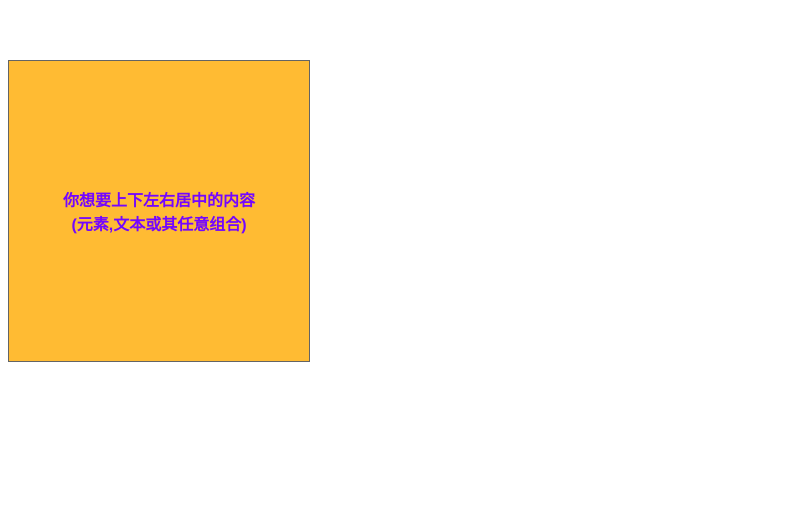
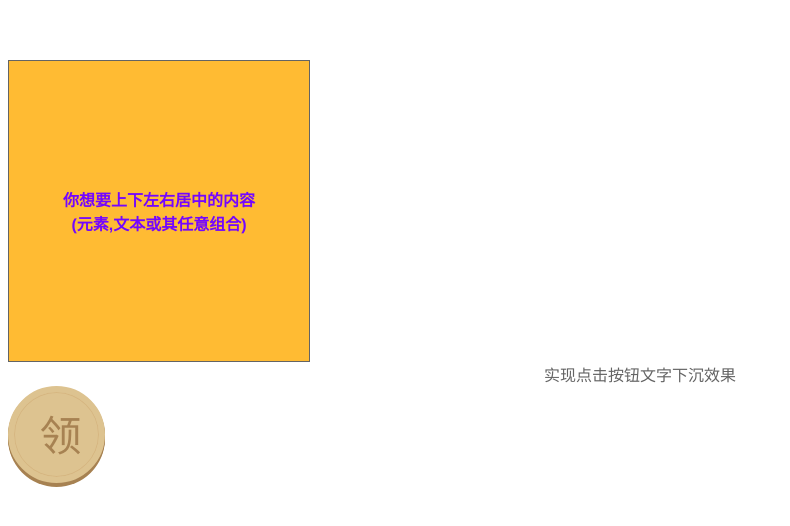
Before and after one commit to iwalking11/VueViews, a Vue app: page /#/writing-mode-center-box in a window 1280 px wide. Shown: the top 526 px of the page, without its empty margins (0-790 px from the left). Built offline with nearby package versions, Linux system fonts and the light colour scheme.

Commit message:
writing-mode实现点击按钮文字下沉效果

```diff
--- a/src/views/WritingModeCenterBox.vue
+++ b/src/views/WritingModeCenterBox.vue
@@ -3,19 +3,26 @@
 * Created by iwalk on 2018/12/13.
 */
 <template>
-  <div class="container">
-    <div class="wrap">
-      <div class="content">你想要上下左右居中的内容</div>
-      <div class="content">(元素,文本或其任意组合)</div>
+  <div>
+
+    <div class="container">
+      <div class="wrap">
+        <div class="content">你想要上下左右居中的内容</div>
+        <div class="content">(元素,文本或其任意组合)</div>
+      </div>
     </div>
+
+    <div>实现点击按钮文字下沉效果</div>
+    <a class="btn vertical-mode">领</a>
+
   </div>
+
 </template>
 
 <script>
   export default {
     data () {
-      return {
-      }
+      return {}
     }
   }
 </script>
@@ -31,15 +38,43 @@
     writing-mode: tb-lr;
     writing-mode: vertical-lr;
     text-align: center;
-    .wrap{
+    .wrap {
       writing-mode: lr-tb;
       writing-mode: horizontal-tb;
       text-align: center;
       width: 100%;
       display: inline-block;
     }
-    .content{
+    .content {
       display: inline-block;
     }
   }
+
+  .btn {
+    display: block;
+    color: #a78252;
+    background-color: #ddc390;
+    width: 85px;
+    height: 85px;
+    line-height: 85px;
+    border: 6px solid #ddc390;
+    border-radius: 50%;
+    box-shadow: inset 0 0 0 1px #d6b681, 0 1px, 0 2px, 0 3px, 0 4px;
+    text-align: center;
+    -webkit-transition: border-color .25s, background-color .25s;
+    transition: border-color .25s, background-color .25s;
+    font-size: 42px;
+    cursor: pointer;
+  }
+
+  .btn:active {
+    text-indent: 8px;
+  }
+
+  .vertical-mode {
+    writing-mode: tb-rl;
+    -webkit-writing-mode: vertical-rl;
+    writing-mode: vertical-rl;
+    *writing-mode: tb-rl;
+  }
 </style>
```
